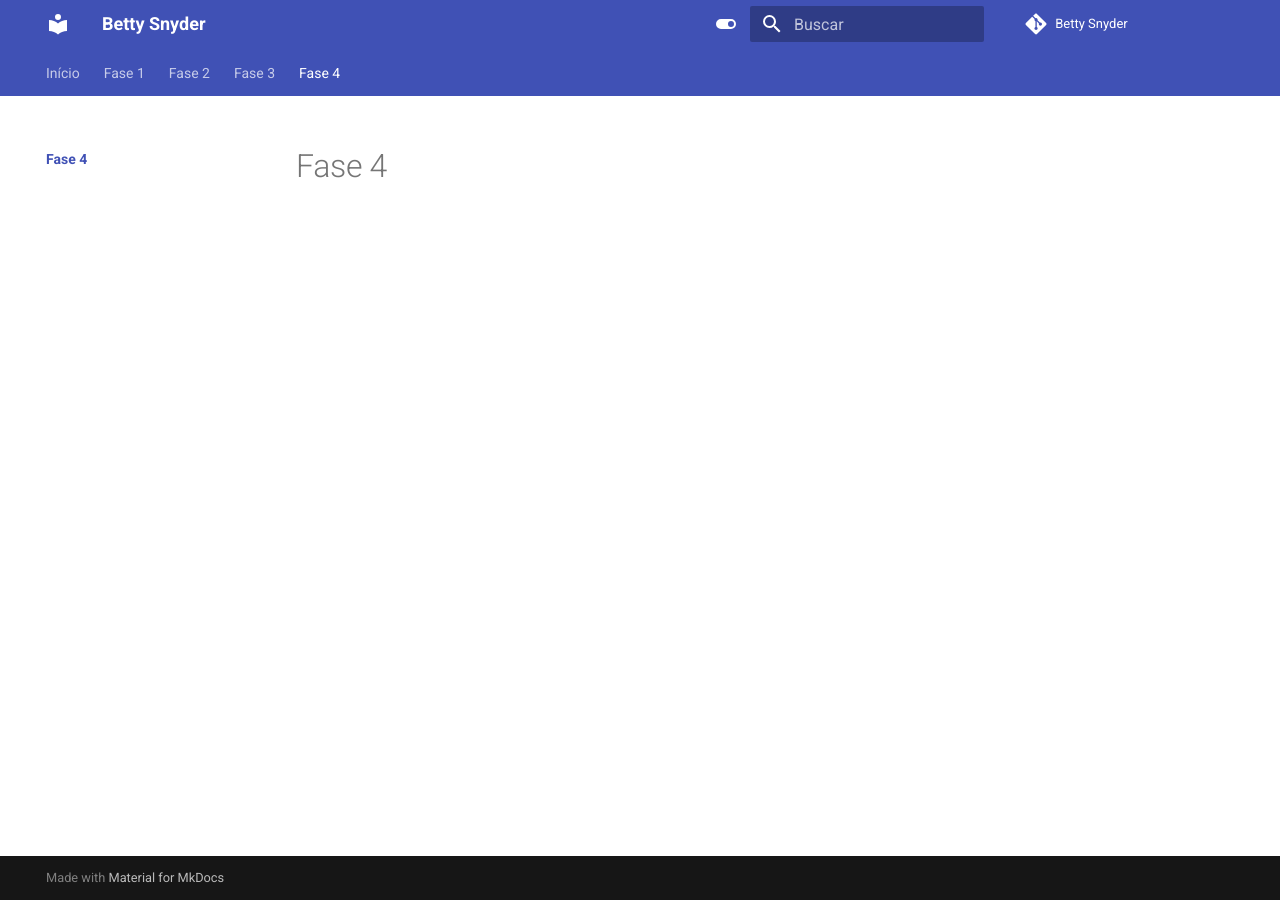
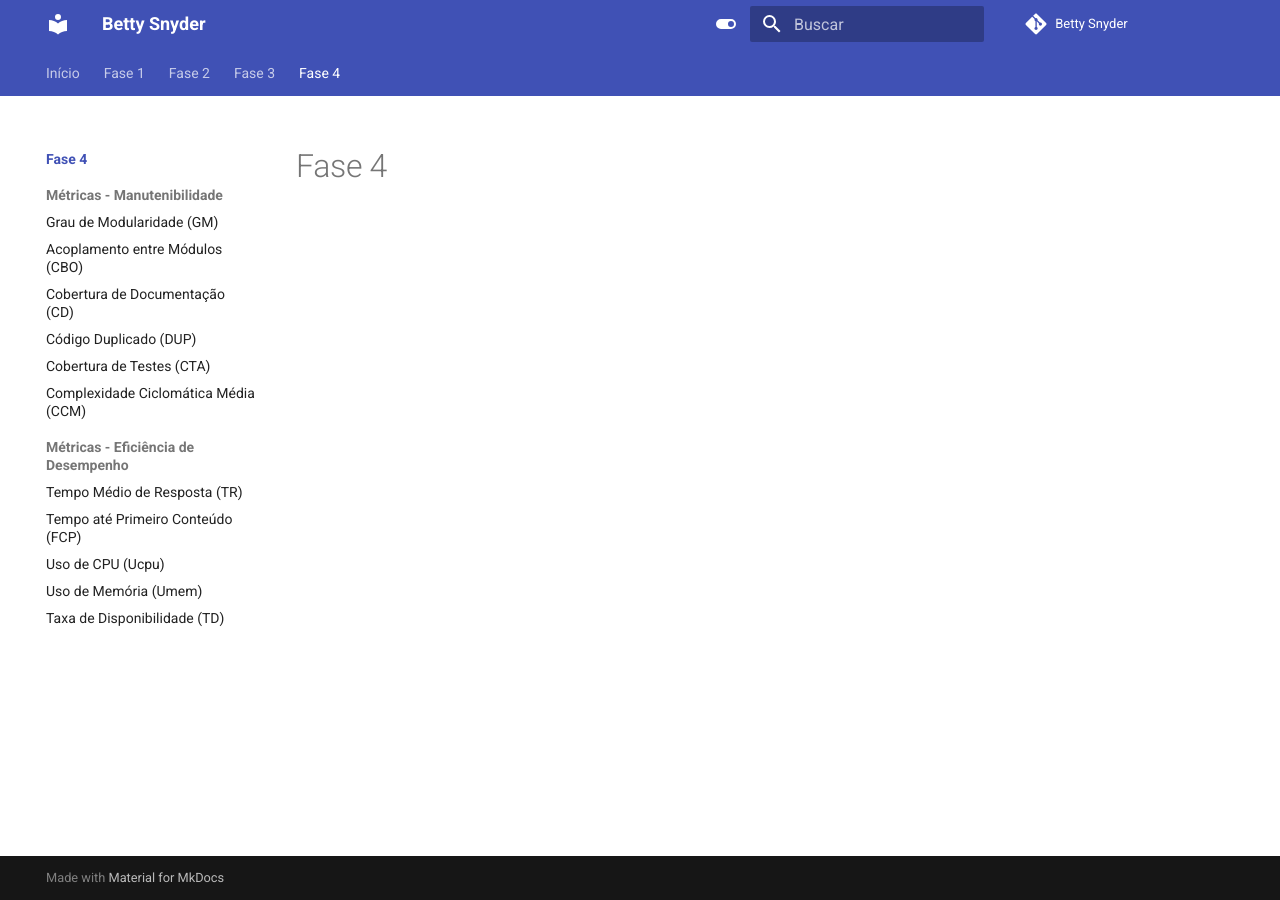
Before and after one commit to FCTE-Qualidade-de-Software-1/2025-2_T01_BETTY-SNYDER, an MkDocs documentation site: the page built from docs/Fase 4/index.md, in a window 1280 px wide. Built offline with MkDocs 1.6.1 and Material for MkDocs 9.7.7, drawn with Linux system fonts in a browser that asks for light colours; comment, search, counter and statistics services are not loaded.

Commit message:
docs: adicionando metrica tempo medio de respota + estrutura base fase 4

```diff
--- a/mkdocs.yml
+++ b/mkdocs.yml
@@ -13,7 +13,22 @@ nav:
   - Fase 3:
     - Fase 3/index.md
   - Fase 4:
-    - Fase 4/index.md
+      - Fase 4: Fase 4/index.md
+
+      - Métricas - Manutenibilidade:
+          - Grau de Modularidade (GM): Fase 4/metricas/manutenibilidade/grau-modularidade-gm.md
+          - Acoplamento entre Módulos (CBO): Fase 4/metricas/manutenibilidade/acoplamento-cbo.md
+          - Cobertura de Documentação (CD): Fase 4/metricas/manutenibilidade/cobertura-documentacao-cd.md
+          - Código Duplicado (DUP): Fase 4/metricas/manutenibilidade/codigo-duplicado-dup.md
+          - Cobertura de Testes (CTA): Fase 4/metricas/manutenibilidade/cobertura-testes-cta.md
+          - Complexidade Ciclomática Média (CCM): Fase 4/metricas/manutenibilidade/complexidade-ciclomatica-ccm.md
+
+      - Métricas - Eficiência de Desempenho:
+          - Tempo Médio de Resposta (TR): Fase 4/metricas/eficiencia/tr-tempo-medio-resposta.md
+          - Tempo até Primeiro Conteúdo (FCP): Fase 4/metricas/eficiencia/fcp-primeiro-conteudo.md
+          - Uso de CPU (Ucpu): Fase 4/metricas/eficiencia/uso-cpu-ucpu.md
+          - Uso de Memória (Umem): Fase 4/metricas/eficiencia/uso-memoria-umem.md
+          - Taxa de Disponibilidade (TD): Fase 4/metricas/eficiencia/taxa-disponibilidade-td.md
 
 
 theme:
```
Also changed, not shown: docs/Fase 4/metricas/eficiencia/fcp-primeiro-conteudo.md (added, +1 -0 lines), docs/Fase 4/metricas/eficiencia/taxa-disponibilidade-td.md (added, +1 -0 lines), docs/Fase 4/metricas/eficiencia/tr-tempo-medio-resposta.md (added, +74 -0 lines), docs/Fase 4/metricas/eficiencia/uso-cpu-ucpu.md (added, +1 -0 lines), docs/Fase 4/metricas/eficiencia/uso-memoria-umem.md (added, +1 -0 lines), docs/Fase 4/metricas/manutenibilidade/acoplamento-cbo.md (added, +1 -0 lines), docs/Fase 4/metricas/manutenibilidade/cobertura-documentacao-cd.md (added, +1 -0 lines), docs/Fase 4/metricas/manutenibilidade/cobertura-testes-cta.md (added, +1 -0 lines), docs/Fase 4/metricas/manutenibilidade/codigo-duplicado-dup.md (added, +1 -0 lines), docs/Fase 4/metricas/manutenibilidade/complexidade-ciclomatica-ccm.md (added, +1 -0 lines), docs/Fase 4/metricas/manutenibilidade/grau-modularidade-gm.md (added, +1 -0 lines).
